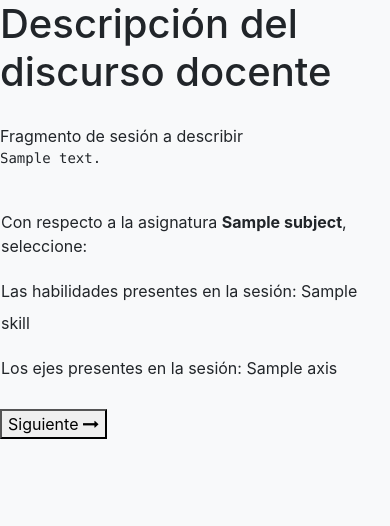
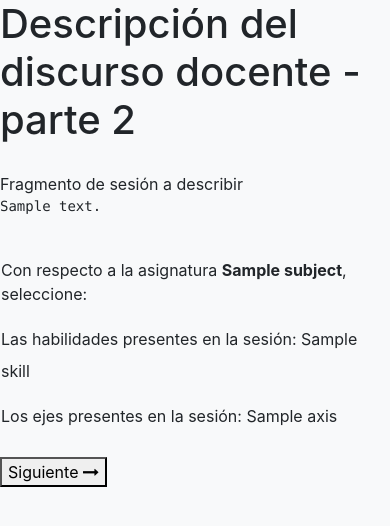
Before and after one commit to cinai/teacher_discourse_form, a Django app: template discourse_form/templates/formulario2.html in a window 390 px wide. Shown: the top 526 px of the page. Run offline with Django 3.2, Linux system fonts and the light colour scheme; the template is opened without the code that fills it: most values are stand-ins (such as "Sample title", 1, 10 or a date in 2020); some libraries are stand-ins or nearby versions.

Commit message:
fixing templates

```diff
--- a/discourse_form/forms.py
+++ b/discourse_form/forms.py
@@ -4,7 +4,7 @@ from sessions_coding.models import Classroom_session,Subject,Axis,Skill,Learning
 class TeacherDiscourseForm(forms.Form):
     email = forms.EmailField(label='E-mail', max_length=100,widget=forms.EmailInput(attrs={'class': 'form-control','required':True,'placeholder':'Ingrese aquí su email'}))
     subject = forms.ModelMultipleChoiceField(queryset=Subject.objects.all(), widget=forms.CheckboxSelectMultiple())
-    copus_code = forms.ModelMultipleChoiceField(queryset=Copus_code.objects.all(), widget=forms.CheckboxSelectMultiple())
+    copus_code = forms.ModelMultipleChoiceField(queryset=Copus_code.objects.all(), widget=forms.CheckboxSelectMultiple())#attrs={'class':'list-group'}))
 
 
 class AfterSubjectForm(forms.Form):
--- a/discourse_form/templates/formulario2.html
+++ b/discourse_form/templates/formulario2.html
@@ -26,7 +26,7 @@
         <div class="row" style="margin-bottom:5%">
           <div class="col-md-12 ">
           <span class="">
-            <h1>Descripción del discurso docente</h1>
+            <h1>Descripción del discurso docente - parte 2</h1>
           </span>
         </div>
       </div>
@@ -45,9 +45,9 @@
         </div>
         </div>
         <div class="row">
-          <div class="col-md-2 order-md-2 mb-4">
+          <div class="col-md-1 order-md-2 mb-4">
           </div>
-          <div class="col-md-8 order-md-1">
+          <div class="col-md-11 order-md-1">
             <form action="" method="post">
             <table>
     		{% csrf_token %}
--- a/discourse_form/templates/formulario3.html
+++ b/discourse_form/templates/formulario3.html
@@ -26,7 +26,7 @@
         <div class="row" style="margin-bottom:5%">
           <div class="col-md-12 ">
           <span class="">
-            <h1>Descripción del discurso docente</h1>
+            <h1>Descripción del discurso docente - parte 3</h1>
           </span>
         </div>
       </div>
@@ -45,9 +45,9 @@
         </div>
         </div>
         <div class="row">
-          <div class="col-md-2 order-md-2 mb-4">
+          <div class="col-md-1 order-md-2 mb-4">
           </div>
-          <div class="col-md-8 order-md-1">
+          <div class="col-md-11 order-md-1">
             <form action="" method="post">
             <table>
     		{% csrf_token %}
--- a/discourse_form/templates/gracias.html
+++ b/discourse_form/templates/gracias.html
@@ -30,11 +30,7 @@
           </span>
           </div>
         </div>
-
       </div>
-
-      <footer class="my-5 pt-5 text-muted text-center text-small">
-      </footer>
     </div>
   </body>
 </html>
--- a/discourse_form/views.py
+++ b/discourse_form/views.py
@@ -47,7 +47,7 @@ def get_answers(request,form_id):
     else:
         form = TeacherDiscourseForm()
 
-    return render(request, 'formulario.html', {'form': form,'text':text})
+    return render(request, 'formulario.html', {'form': form,'text':text})#[x if x!=" " else "-" for x in text.splitlines()]})
 
 def get_skills(request,form_id,user):
     d_form = Discourse_form.objects.get(id=form_id)
--- a/sessions_coding/models.py
+++ b/sessions_coding/models.py
@@ -58,4 +58,4 @@ class Copus_code(models.Model):
     long_name = models.TextField()
     eng_code = models.CharField(max_length=4)
     def __str__(self):
-        return self.code
+        return self.long_name#self.code+': '+self.long_name
```
Also changed, not shown: discourse_form/templates/formulario.html (+31 -6 lines).
